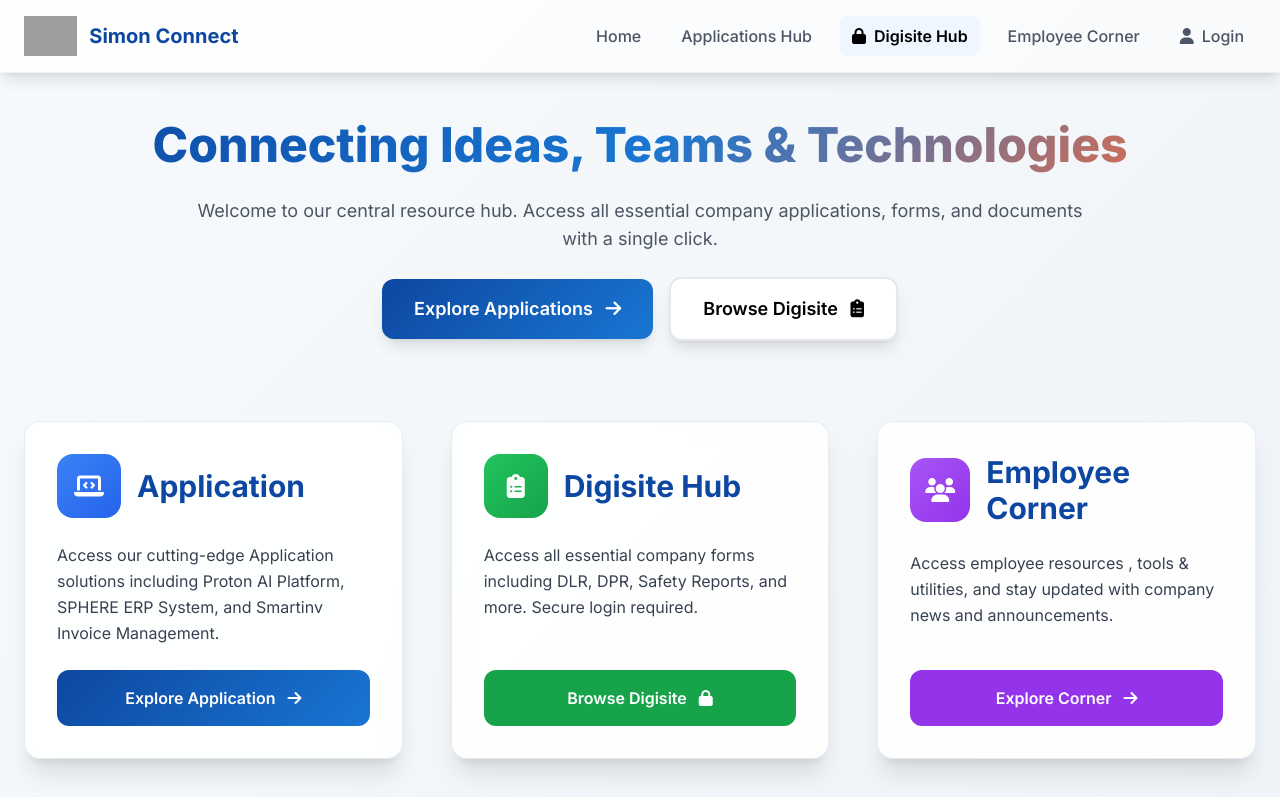
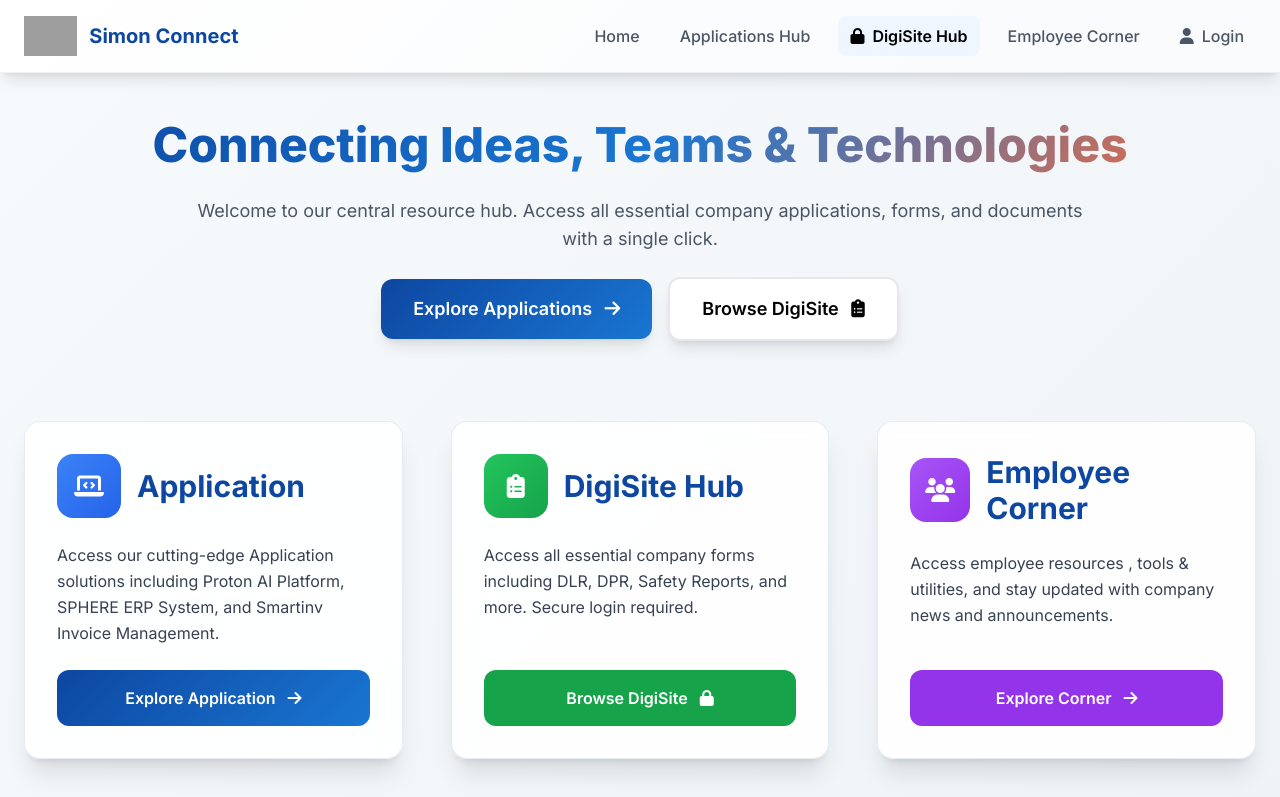
Before and after one commit to prabhatsingh03/connect, a Flask app: page / in a window 1280 px wide. Shown: the top 797 px of the page. Run offline with Flask 3, Linux system fonts and the light colour scheme; some libraries are stand-ins or nearby versions; grey boxes are pictures that could not be loaded.

Commit message:
Update landing.html

```diff
--- a/templates/landing.html
+++ b/templates/landing.html
@@ -108,7 +108,7 @@
                 <a href="/" class="text-gray-600 hover:text-primary-blue transition-colors duration-300 font-medium px-3 py-2 rounded-lg hover:bg-gray-50">Home</a>
                 <a href="/Application" class="text-gray-600 hover:text-primary-blue transition-colors duration-300 font-medium px-3 py-2 rounded-lg hover:bg-gray-50">Applications Hub</a>
                 <a href="/forms" onclick="checkAuthBeforeNav(this, '/forms')" id="forms-hub-nav" class="text-primary-blue font-semibold bg-blue-50 px-3 py-2 rounded-lg hover:bg-blue-100">
-                    <i id="forms-hub-lock-icon" class="fas fa-lock mr-2"></i>Digisite Hub
+                    <i id="forms-hub-lock-icon" class="fas fa-lock mr-2"></i>DigiSite Hub
                 </a>
                 <a href="/employee-corner" class="text-gray-600 hover:text-primary-blue transition-colors duration-300 font-medium px-3 py-2 rounded-lg hover:bg-gray-50">Employee Corner</a>
                 <button id="auth-button" class="text-gray-600 hover:text-primary-blue transition-colors duration-300 font-medium px-3 py-2 rounded-lg hover:bg-gray-50">
@@ -138,7 +138,7 @@
                 <a href="/" class="block text-gray-600 hover:text-primary-blue transition-colors duration-300 font-medium py-3 px-4 rounded-lg hover:bg-gray-50">Home</a>
                 <a href="/Application" class="block text-gray-600 hover:text-primary-blue transition-colors duration-300 font-medium py-3 px-4 rounded-lg hover:bg-gray-50">Applications Hub</a>
                 <a href="/forms" onclick="checkAuthBeforeNav(this, '/forms')" id="forms-hub-mobile" class="block text-primary-blue font-semibold bg-blue-50 py-3 px-4 rounded-lg">
-                    <i id="forms-hub-mobile-lock-icon" class="fas fa-lock mr-2"></i>Digisite Hub
+                    <i id="forms-hub-mobile-lock-icon" class="fas fa-lock mr-2"></i>DigiSite Hub
                 </a>
                 <a href="/employee-corner" class="block text-gray-600 hover:text-primary-blue transition-colors duration-300 font-medium py-3 px-4 rounded-lg hover:bg-gray-50">Employee Corner</a>
                 <button id="mobile-auth-button" class="w-full text-left text-gray-600 hover:text-primary-blue transition-colors duration-300 font-medium py-3 px-4 rounded-lg hover:bg-gray-50">
@@ -167,7 +167,7 @@
                         Explore Applications <i class="fas fa-arrow-right ml-2"></i>
                     </a>
                     <a href="/forms" onclick="checkAuthBeforeNav(this, '/forms')" class="bg-white text-primary-blue py-4 px-8 rounded-xl font-semibold text-lg border-2 border-primary-blue hover:bg-blue-50 transition-all duration-300 shadow-lg hover:shadow-xl">
-                        Browse Digisite <i class="fas fa-clipboard-list ml-2"></i>
+                        Browse DigiSite <i class="fas fa-clipboard-list ml-2"></i>
                     </a>
                 </div>
             </div>
@@ -200,7 +200,7 @@
                     <div class="w-16 h-16 bg-gradient-to-br from-green-500 to-green-600 rounded-2xl flex items-center justify-center mr-4">
                         <i class="fas fa-clipboard-list text-white text-2xl"></i>
                     </div>
-                    <h3 class="text-2xl lg:text-3xl font-bold primary-blue">Digisite Hub</h3>
+                    <h3 class="text-2xl lg:text-3xl font-bold primary-blue">DigiSite Hub</h3>
                 </div>
 
                 <p class="text-gray-700 mb-6 flex-grow leading-relaxed">
@@ -208,7 +208,7 @@
                 </p>
 
                 <div id="forms-hub-button" class="bg-green-600 text-white py-4 px-6 rounded-xl font-semibold text-center">
-                    Browse Digisite <i id="forms-hub-button-icon" class="fas fa-lock ml-2"></i>
+                    Browse DigiSite <i id="forms-hub-button-icon" class="fas fa-lock ml-2"></i>
                 </div>
             </div>
 
@@ -302,7 +302,7 @@
             <div class="text-center mb-8">
                 <img src="https://simonindia.com/assets/images/logo.png" alt="Simon India Logo" class="h-12 w-auto mx-auto mb-4">
                 <h2 class="text-3xl font-bold text-gray-800 mb-2">Admin Login</h2>
-                <p class="text-gray-600">Login to access Digisite Hub & Post Updates</p>
+                <p class="text-gray-600">Login to access DigiSite Hub & Post Updates</p>
             </div>
 
             <!-- Alert Message -->
```
